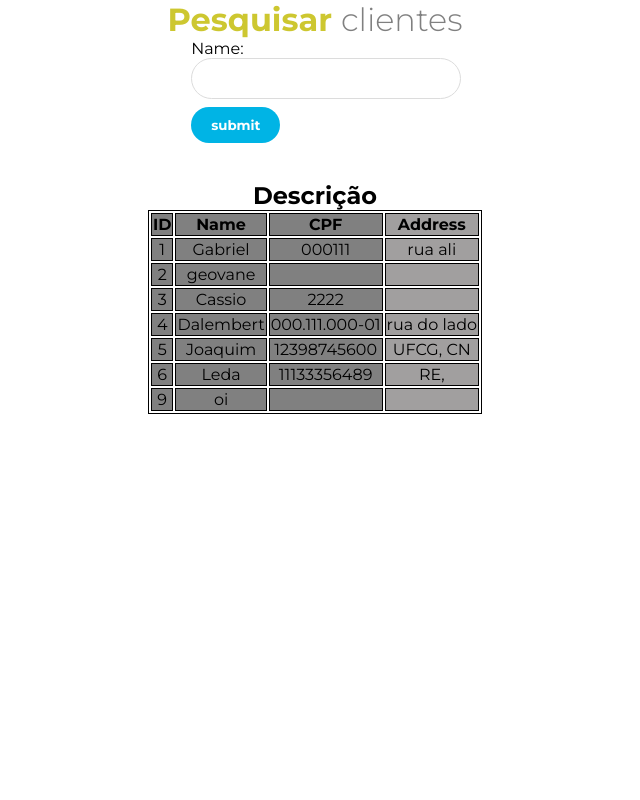
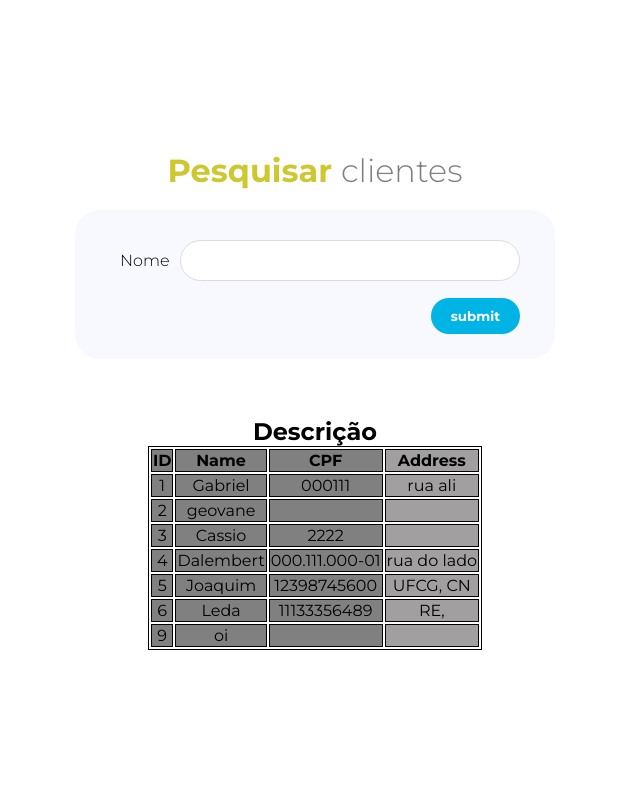
Before and after one commit to cassioegc/crud-flask, a Flask app: page /clients/find in a window 1280 px wide. Shown: the whole page, without its empty margins (325-965 px from the left). Run offline with Flask 2, Linux system fonts and the light colour scheme.

Commit message:
add bg no form

```diff
--- a/static/css/searchclients.css
+++ b/static/css/searchclients.css
@@ -1,4 +1,34 @@
 @import url("./add_clients.css");
+
+body {
+  overflow: unset;
+  overflow-x: hidden;
+  min-height: 100vh;
+  display: flex;
+  justify-content: center;
+  align-items: center;
+  flex-direction: column;
+  animation: unset;
+}
+
+.form {
+  min-width: 430px;
+  /* display: flex;
+  justify-content: center;
+  align-items: center; */
+}
+
+.col1 {
+  background-color: gray;
+}
+
+.col2 {
+  background-color: rgb(161, 159, 159);
+}
+
+h2 {
+  text-align: left;
+}
 
 td {
   text-align: center;
--- a/templates/searchclients.html
+++ b/templates/searchclients.html
@@ -1,26 +1,40 @@
-<!doctype html>
+<!DOCTYPE html>
 <head>
   <title>Pesquisar clientes</title>
-  <link rel="stylesheet" type=text/css href="{{ url_for('static', filename='css/searchclients.css') }}">
+  <link rel="stylesheet" type=text/css href="{{ url_for('static', filename='css/searchclients.css')
+
+
+
+
+
+  }}">
 </head>
 
 <body>
   <div class="title">
-		<h1>Pesquisar
+    <h1>
+      Pesquisar
       <span>clientes</span>
     </h1>
   </div>
+  <div class="form">
     <form method="POST" action="/clients/find">
-      Name: <input type="text" name="fname"><br>
-      <input type="submit" value="Submit">
+      <div class="field">
+        <label>Nome </label>
+        <input type="text" name="fname" /><br />
+      </div>
+      <div class="action">
+        <input type="submit" value="Submit" />
+      </div>
     </form>
+  </div>
 
-    <br><br>
-    <h2 style="text-align: left;">Descrição</h2>
+  <br /><br />
+  <h2>Descrição</h2>
   <table>
     <colgroup>
-        <col span="3" style="background-color:gray">
-        <col style="background-color:rgb(161, 159, 159)">
+      <col class="col1" span="3" />
+      <col class="col2" />
     </colgroup>
     <tr>
       <th>ID</th>
@@ -29,15 +43,13 @@
       <th>Address</th>
     </tr>
 
-      {% for c in clients %}
-        {% if c.persist %}
+    {% for c in clients %} {% if c.persist %}
     <tr>
-            <td>{{c.id}}</td>
-            <td>{{c.name}}</td>
-            <td>{{c.cpf}}</td>
-            <td>{{c.address}}</td>
+      <td>{{ c.id }}</td>
+      <td>{{ c.name }}</td>
+      <td>{{ c.cpf }}</td>
+      <td>{{ c.address }}</td>
     </tr>
-        {% endif %}
-      {% endfor %}
+    {% endif %} {% endfor %}
   </table>
 </body>
```
Lines whose indentation alone changed are shown as unchanged.
